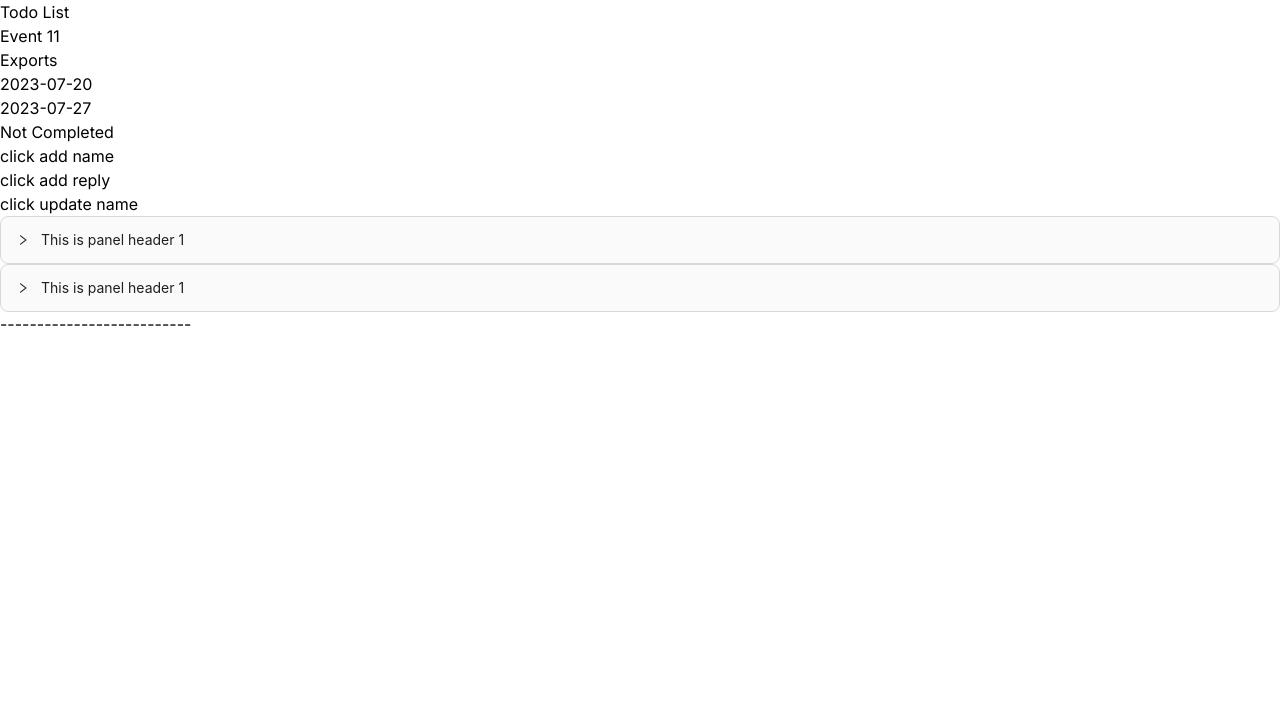
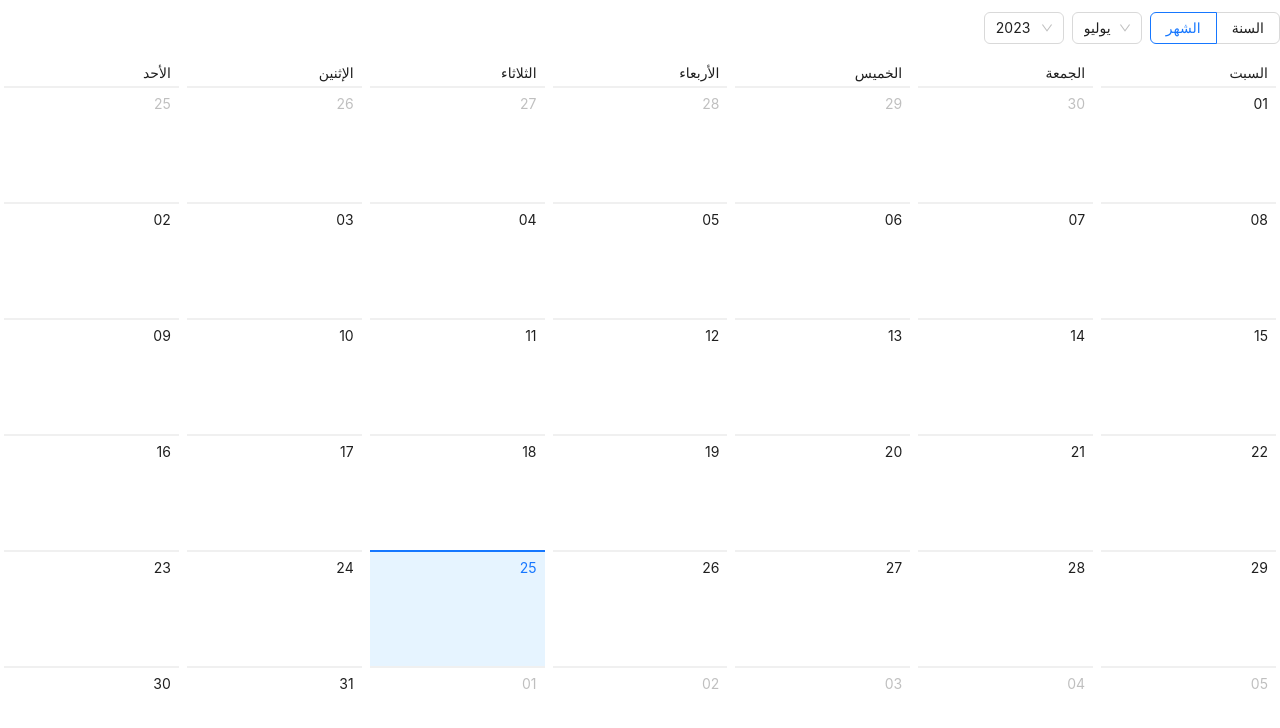
Before and after one commit to OtmanFakri/RemMe, a Next.js app: page /pages in a window 1280 px wide. Shown: the top 728 px of the page. Built offline with nearby package versions, Linux system fonts and the light colour scheme.

Commit message:
Localisation

```diff
--- a/package.json
+++ b/package.json
@@ -11,6 +11,7 @@
   "dependencies": {
     "@ant-design/icons": "^5.1.4",
     "antd": "^5.7.2",
+    "date-fns": "^2.30.0",
     "dayjs": "^1.11.9",
     "eslint": "8.45.0",
     "eslint-config-next": "13.4.10",
--- /dev/null
+++ b/src/app/components/EventBanner.js
@@ -0,0 +1,57 @@
+import React, { useEffect, useState } from 'react';
+import firebase from 'firebase/app';
+import 'firebase/firestore';
+
+
+
+const EventBanner = () => {
+    const [upcomingEvent, setUpcomingEvent] = useState(null);
+
+    useEffect(() => {
+        // Function to fetch data from Firestore
+        const fetchData = async () => {
+            try {
+                const firestore = firebase.firestore();
+                const eventsCollection = firestore.collection('events');
+
+                // Query the Firestore for the event that starts within the next 24 hours
+                const now = new Date();
+                const nextDay = new Date(now.getTime() + 24 * 60 * 60 * 1000);
+
+                const querySnapshot = await eventsCollection
+                    .where('start', '>', now)
+                    .where('start', '<', nextDay)
+                    .limit(1)
+                    .get();
+
+                // Get the upcoming event data (if available)
+                if (!querySnapshot.empty) {
+                    const upcomingEventData = querySnapshot.docs[0].data();
+                    setUpcomingEvent(upcomingEventData);
+                }
+            } catch (error) {
+                console.error('Error fetching data:', error);
+            }
+        };
+
+        fetchData();
+    }, []);
+
+    // Function to display the banner if there is an upcoming event
+    const renderEventBanner = () => {
+        if (upcomingEvent) {
+            return (
+                <div>
+                    <h2>{upcomingEvent.title}</h2>
+                    <p>The event is starting within the next 24 hours!</p>
+                </div>
+            );
+        } else {
+            return null;
+        }
+    };
+
+    return <div>{renderEventBanner()}</div>;
+};
+
+export default EventBanner;
--- a/src/app/page.js
+++ b/src/app/page.js
@@ -3,33 +3,29 @@ import React, {useEffect, useRef, useState} from 'react';
 import {Calendar, Drawer, Dropdown, Menu, Modal, Space} from 'antd';
 import { onSnapshot } from 'firebase/firestore';
 
-import dayjs from 'dayjs';
-import Image from 'next/image';
-import { CheckCircleOutlined } from '@ant-design/icons';
+
 import Cartb from "../app/components/Carditem";
 import moment from 'moment';
+import "./styles.css";
 
 import FormExport from "@/app/components/FormExport";
 import {searchDataByTitle} from "@/app/searchDataByTitle";
 
 import {atom, useAtom, useAtomValue, useSetAtom} from 'jotai';
 
-
-import EventController, {fetchPost} from "@/app/Exports /ControllerEcports";
-import {selector, useRecoilValue} from "recoil";
 import {
     CurrentDataSelected,
-    EventExport,
-    EventExports,
     EventExports2,
-    filteredEventsSelector,
-    getExport
 } from "@/app/Exports /ModelExports";
-import {getTodoList} from "@/app/pages/actionTodo";
 import FormImport from "@/app/components/FormImport";
 import {collection, getDocs} from "firebase/firestore";
 import {db} from "@/app/Conf/conf";
 
+import locale from 'antd/es/date-picker/locale/ar_EG';
+
+import dayjs from 'dayjs';
+import 'dayjs/locale/ar-kw';
+dayjs.locale('ar-kw');
 
 const Home = () => {
     const [value, setValue] = useState(dayjs()); // Replace 'dayjs()' with your initial date value
@@ -67,6 +63,8 @@ const Home = () => {
             unsubscribe2();
         };
     }, [setEvent]);
+
+
     const handleInputChange = (event) => {
         setSearchQuery(event.target.value);
     };
@@ -146,7 +144,9 @@ const Home = () => {
             </div>
             <div className="w-full h-screen flex justify-center items-center">
                 <Calendar
+                    className={"my-calendar arabic"}
                     value={value}
+                    locale={locale}
                     onPanelChange={onPanelChange}
                     dateCellRender={dateCellRender}
                     onSelect={handleDateCellClick}
--- a/src/app/pages/page.js
+++ b/src/app/pages/page.js
@@ -1,7 +1,16 @@
 "use client";
 import {atom, useAtom, useAtomValue, useSetAtom} from 'jotai';
 
-import {Collapse ,} from "antd";
+import {Calendar, Collapse,} from "antd";
+import {useState} from "react";
+import locale from 'antd/es/date-picker/locale/ar_EG';
+
+ import dayjs from 'dayjs';
+ import 'dayjs/locale/ar-kw';
+dayjs.locale('ar-kw');
+
+
+
 /*
 const SettercounterAtom = atom(
     (get) => get(counterAtom),
@@ -28,102 +37,35 @@ const Event2 = atom( [
 
 const Page = () => {
 
-    const { Panel } = Collapse;
+    const [value, setValue] = useState();
 
-    const count = useAtomValue(Event1)
-    const setCount = useSetAtom(Event1)
+    const onPanelChange = (value) => {
+        setValue(value);
+    };
 
-    const handname = (id) => {
-       setCount((prev)=>[
-            ...prev,
-            {id: 3, title: 'Event 3', type: 'Exports', start: '2023-07-20', completed: true, end: '2023-07-27' }]);
-    }
+    const dateCellRender = (value) => {
+        // Custom date rendering using date-fns format function
+        return (
+            <div className="ant-fullcalendar-date">
 
-
-    const addReplyToEvent = (eventId, newReply) => {
-        setCount((prevEvents) =>
-            prevEvents.map((event) => {
-                if (event.id === eventId) {
-                    // Create a new array of replies by adding the newReply to the existing replies
-                    const updatedReplies = [...event.reply, newReply];
-                    // Return the updated event with the new replies
-                    return { ...event, reply: updatedReplies };
-                }
-                return event;
-            })
-        );
-    };
-    const updateName = (itemId, newName) => {
-        setCount((prevList) =>
-            prevList.map((item) => {
-                if (item.id === itemId) {
-                    return { ...item, title: newName };
-                }
-                return item;
-            })
+            </div>
         );
     };
 
-    function repy() {
-        addReplyToEvent(1, {
-            id: 311,
-            title: 'REvent 13',
-            type: 'Internal',
-            start: '2023-07-20',
-            completed: false,
-            end: '2023-07-27',
-        });
-    }
+    const onSelect = (value) => {
+        // Handle selection here
+        console.log(value);
+    };
+
 
     return (
-        <div className="app">
-            <h1>Todo List</h1>
-            <ul>
-                {
-                    count.map((item)=>{
-                        return <li key={item.id}>
-                            <div>
-                                <h3 >{item.title}</h3>
-                                <p>{item.type}</p>
-                                <p>{item.start}</p>
-                                <p>{item.end}</p>
-                                <p>{item.completed ? "completed" : "Not Completed"}</p>
-                                <div>
-                                <button onClick={()=>handname(item.id)}>
-                                    click add name
-                                </button>
-                                </div>
-                                <div>
-                                    <button onClick={()=>repy()}>
-                                        click add reply
-                                    </button>
-                                </div>
-                                <button onClick={()=>updateName(item.id,"new")}>
-                                    click update name
-                                </button>
-                                {
-                                    item.reply.map((item)=>{
-                                        return (
-                                            <Collapse >
-                                                <Panel header="This is panel header 1" key="1">
-                                                    <h3 >{item.title}</h3>
-                                                    <p>{item.type}</p>
-                                                    <p>{item.start}</p>
-                                                    <p>{item.end}</p>
-                                                    <p>{item.completed ? "completed" : "Not Completed"}</p>
-                                                </Panel>
-                                            </Collapse>
-                                        )
-                                    })
-                                }
-                                <p>--------------------------</p>
-                            </div>
-                        </li>
-                    })
-                }
-
-            </ul>
-        </div>
+        <Calendar
+            className={"my-calendar arabic"}
+            value={value}
+            locale={locale}
+            onPanelChange={onPanelChange}
+            onSelect={onSelect}
+        />
     );
 };
 
--- /dev/null
+++ b/src/app/styles.css
@@ -0,0 +1,57 @@
+/* English weekdays */
+.my-calendar table thead tr > th:nth-child(1)::after {
+    content: "n";
+}
+
+.my-calendar table thead tr > th:nth-child(2)::after {
+    content: "n";
+}
+
+.my-calendar table thead tr > th:nth-child(3)::after {
+    content: "e";
+}
+
+.my-calendar table thead tr > th:nth-child(4)::after {
+    content: "d";
+}
+
+.my-calendar table thead tr > th:nth-child(5)::after {
+    content: "u";
+}
+
+.my-calendar table thead tr > th:nth-child(6)::after {
+    content: "i";
+}
+
+.my-calendar table thead tr > th:nth-child(7)::after {
+    content: "t";
+}
+
+/* Arabic weekdays */
+.my-calendar.arabic table thead tr > th:nth-child(1)::after {
+    content: "الأحد";
+}
+
+.my-calendar.arabic table thead tr > th:nth-child(2)::after {
+    content: "الاثنين";
+}
+
+.my-calendar.arabic table thead tr > th:nth-child(3)::after {
+    content: "الثلاثاء";
+}
+
+.my-calendar.arabic table thead tr > th:nth-child(4)::after {
+    content: "الأربعاء";
+}
+
+.my-calendar.arabic table thead tr > th:nth-child(5)::after {
+    content: "الخميس";
+}
+
+.my-calendar.arabic table thead tr > th:nth-child(6)::after {
+    content: "الجمعة";
+}
+
+.my-calendar.arabic table thead tr > th:nth-child(7)::after {
+    content: "السبت";
+}
```
Also changed, not shown: 1 other file (tests, documents, lock files or other folders).
